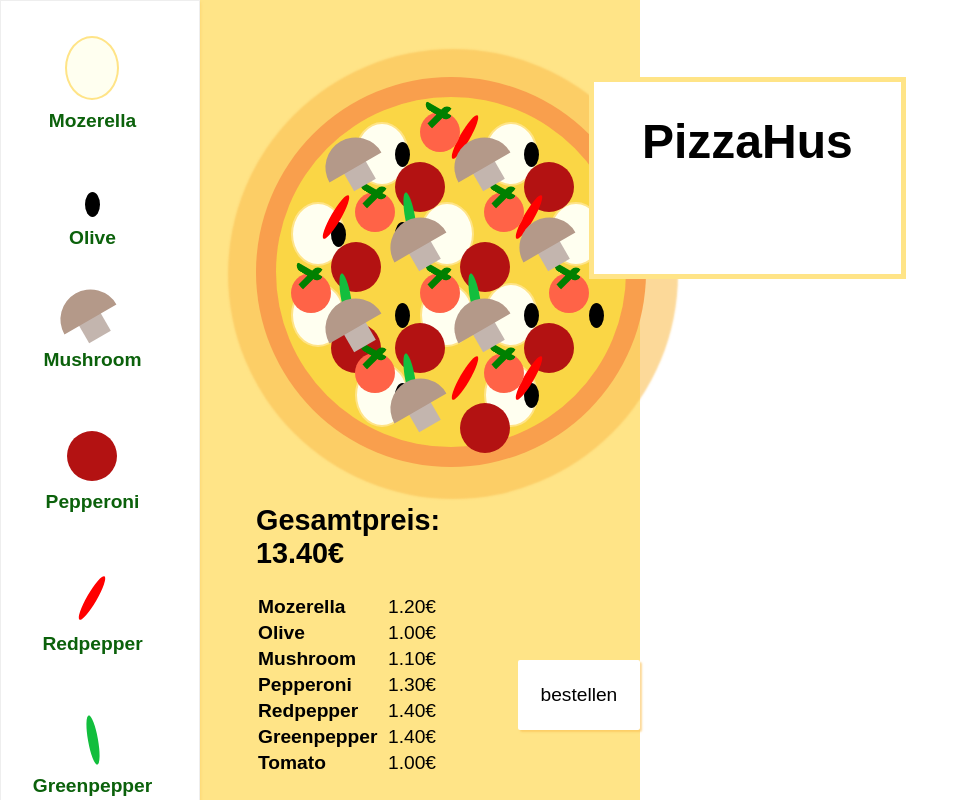
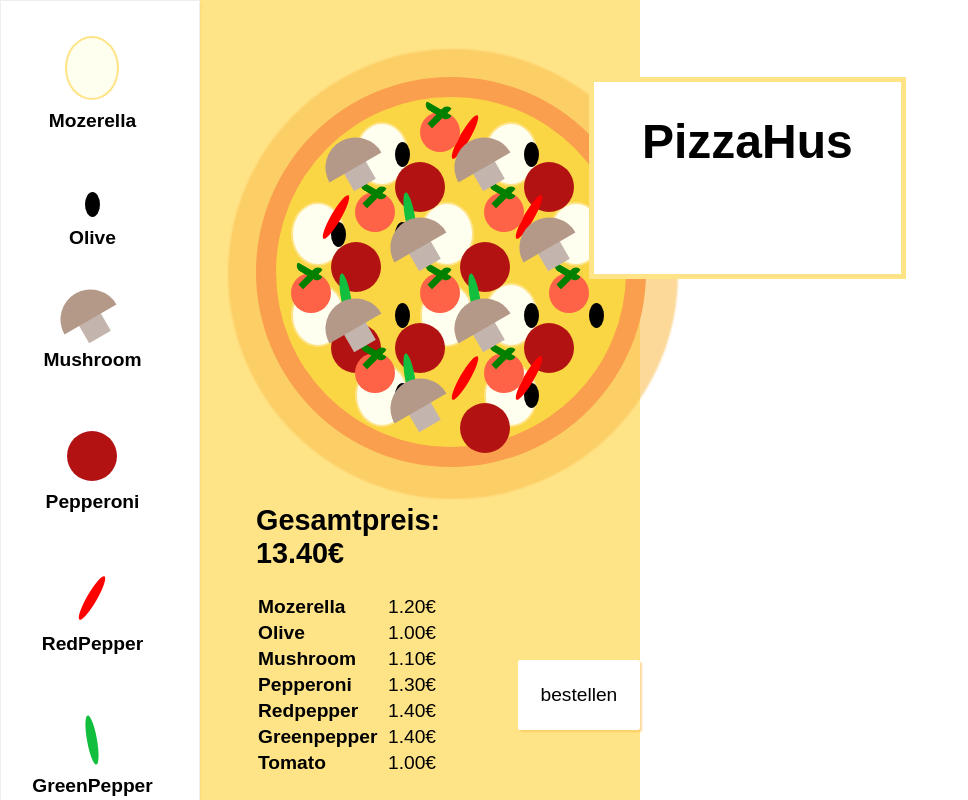
Before and after one commit to MarlenaFlueh/react-pizza-builder, a React (Create React App) app: page / in a window 1280 px wide. Shown: the top 800 px of the page, without its empty margins (0-968 px from the left). Built offline with nearby package versions, Linux system fonts and the light colour scheme.

Commit message:
implement redux toolbar

```diff
--- a/src/components/Button/Button.js
+++ b/src/components/Button/Button.js
@@ -1,20 +1,22 @@
 import React, { Component } from "react";
 import styled from "styled-components";
+
+import * as ingredients from "../../components/PizzaBuilder/Ingredients";
 
 const Btn = styled.button`
   background-color: transparent;
   border: none;
-  color: white;
+  color: black;
   outline: none;
   cursor: pointer;
   font: inherit;
   padding: 10px 10px 30px 10px;
   margin: 0px 10px;
   font-weight: bold;
-  color: ${({ selected }) => (selected ? "#0B610B" : "rgb(179, 18, 18)")};
+  color: "#0B610B";
 
   &:hover {
-    color: rgb(159, 18, 18);
+    color: grey;
   }
 
   &:first-of-type {
@@ -34,7 +36,7 @@ const ButtonBox = styled.div`
 
 class Button extends Component {
   render() {
-    const Item = styled(this.props.ings[this.props.name].style)`
+    const Item = styled(ingredients[this.props.name])`
       margin: 0 auto 10px auto;
       left: 0;
       top: 5px;
@@ -48,10 +50,7 @@ class Button extends Component {
 
     return (
       <ButtonBox>
-        <Btn
-          selected={this.props.selected}
-          onClick={() => this.props.clicked(this.props.name)}
-        >
+        <Btn onClick={() => this.props.clicked(this.props.name)}>
           <Item />
           {this.props.name}
         </Btn>
--- a/src/components/Toolbar/Toolbar.js
+++ b/src/components/Toolbar/Toolbar.js
@@ -1,7 +1,9 @@
 import React, { Component } from "react";
 import styled from "styled-components";
+import { connect } from "react-redux";
 
 import Button from "../Button/Button";
+import * as actions from "../../actions/";
 
 const ToolbarContainer = styled.div`
   width: 100%;
@@ -22,26 +24,40 @@ const ToolbarContainer = styled.div`
 `;
 
 class Toolbar extends Component {
+  selectIngHandler = name => {
+    if (this.props.ings[name]) {
+      this.props.addIngredient(name);
+    } else {
+      this.props.removeIngredient(name);
+    }
+    console.log(name);
+  };
+
+  // const ingredients = Object.keys(this.props.ings).map(ing => {
+  //   if (this.props.ings[ing] === 1) {
+  //     return (
+  //       <Button key={ing} clicked={this.props.selectIngHandler} name={ing} />
+  //     );
+  //   }
+  //   return null;
+  // });
+
   render() {
-    let ingArray = [];
-    for (let key in this.props.ingredients) {
-      ingArray.push({ id: key, config: this.props.ingredients[key] });
-    }
+    const ingredients = Object.keys(this.props.ings).map(ing => (
+      <Button key={ing} clicked={this.selectIngHandler} name={ing} />
+    ));
 
-    return (
-      <ToolbarContainer>
-        {ingArray.map(ing => (
-          <Button
-            key={ing.id}
-            clicked={this.props.clicked}
-            name={ing.config.name}
-            selected={ing.config.selected}
-            ings={this.props.ingredients}
-          />
-        ))}
-      </ToolbarContainer>
-    );
+    return <ToolbarContainer>{ingredients}</ToolbarContainer>;
   }
 }
 
-export default Toolbar;
+const mapStateToProps = state => {
+  return {
+    ings: state.ingredients.ings
+  };
+};
+
+export default connect(
+  mapStateToProps,
+  actions
+)(Toolbar);
--- a/src/container/Pizza/Pizza.js
+++ b/src/container/Pizza/Pizza.js
@@ -111,12 +111,9 @@ class Pizza extends Component {
         </PizzaGrid.SectionOne>
         <PizzaGrid.SectionTwo />
         <PizzaGrid.SectionThree>
-          <Toolbar
-            clicked={this.changeSelectedHandler}
-            ingredients={this.state.ings}
-          />
+          <Toolbar clicked={this.changeSelectedHandler} />
         </PizzaGrid.SectionThree>
-        <PizzaGrid.SectionFour col="2/4" row="1/4" color="#ffe487">
+        <PizzaGrid.SectionFour>
           <PizzaBuilder ingredients={this.state.ings} />
         </PizzaGrid.SectionFour>
         <PizzaGrid.SectionFive>
```
